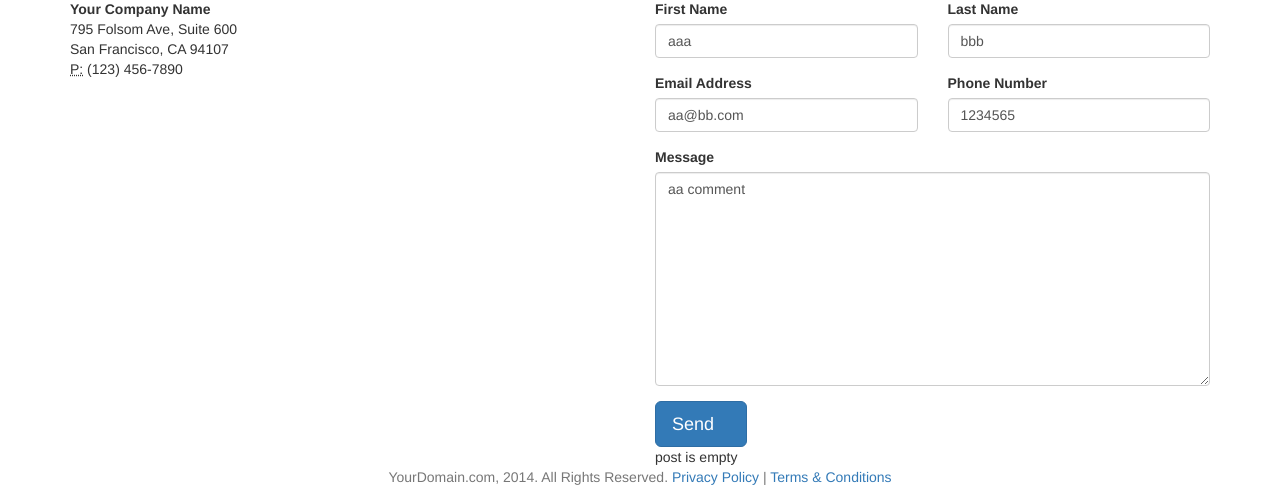
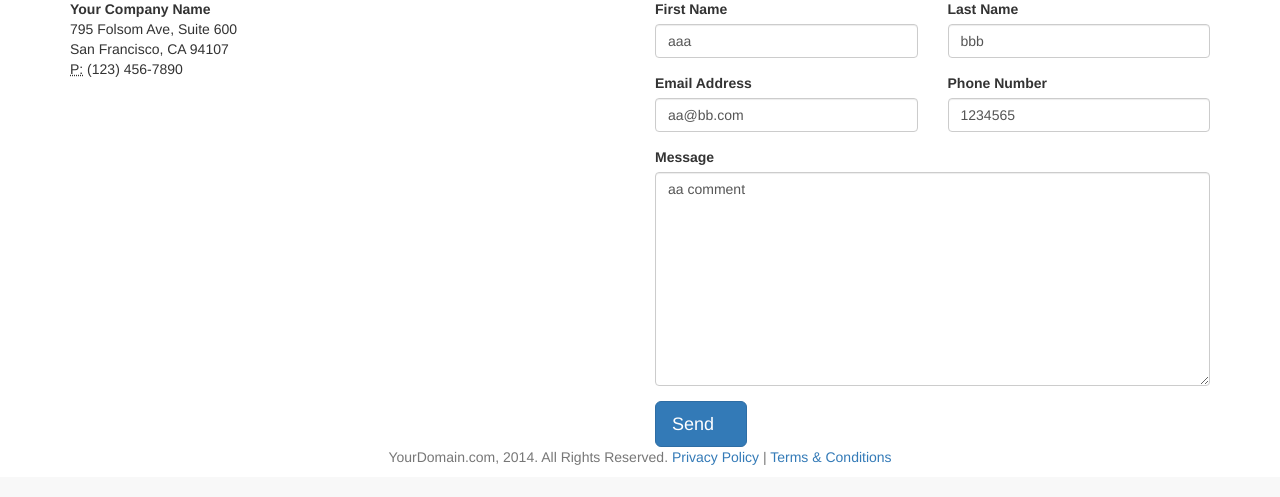
Before and after one commit to nx2014/LP, a PHP site: page / in a window 1280 px wide. Shown: the part 2160-2657 px from the top of the page. After the commit the page ends 2625 px from the top, so only its background shows below. Run offline with PHP 8.4, Linux system fonts and the light colour scheme; some libraries are stand-ins or nearby versions.

Commit message:
clean up

```diff
--- a/preview/business-general/index.php
+++ b/preview/business-general/index.php
@@ -8,12 +8,9 @@ if ($_POST) {
 
 	$Subject="New message from user ".$firstName." ".$lastName;
 
-	//$from = "DoNotReply <donotreply@landingpageburger.com>";
-	//$from = "aaa bbb <aa@bb.com>";//working
 	$from = $firstName." ".$lastName."<".$email.">";
 	$fromTest = $firstName." ".$lastName."<".$email.">";
-	//$fromTest = $email;
-	$to="rongxia2014@gmail.com";
+	$to="rongxia2014@gmail.com";  //CHANGE recipient here:   kikix2125@gmail.com
 
 	$headers .= "MIME-Version: 1.0" . " \r\n";
 	$headers .= "Content-type:text/html;charset=UTF-8" . "\r\n";
@@ -26,7 +23,7 @@ if ($_POST) {
 	}
 
 } else {
-	$isSuccess = "post is empty";
+	$isSuccess = "";
 }
 ?>
 
--- a/preview/business-general/main.js
+++ b/preview/business-general/main.js
@@ -91,12 +91,11 @@
 			}
 
 			// disable the submit button to prevent repeated clicks
+			document.getElementById("submitBtnImg").src = "img/loader.gif";
 			document.getElementById("submitBtn").disabled = true;
-			document.getElementById("submitBtnImg").src = "img/loader.gif";
 			document.getElementById("submitBtnImg").style.visibility = "";
 			//return false;
 			$("#mainForm").submit();
-			//form$.get(0).submit();
 		});
 
 	});
```
